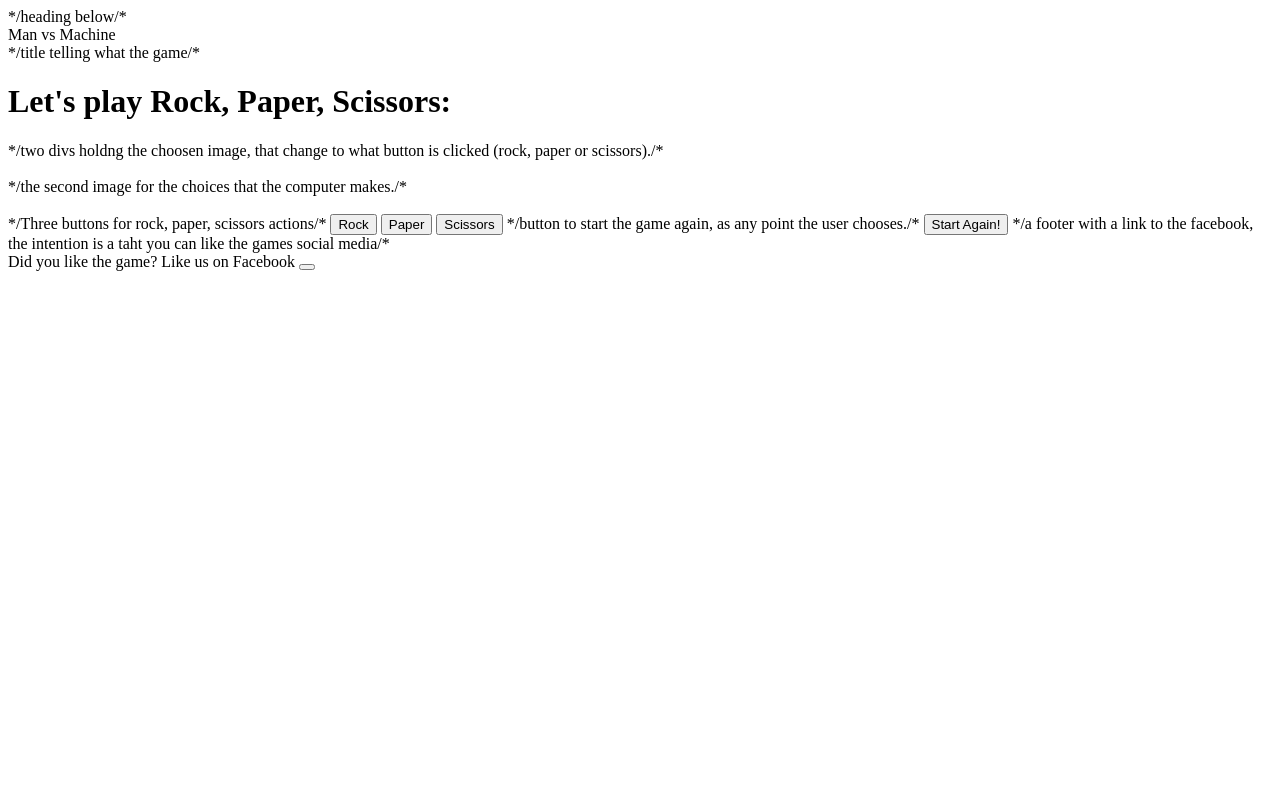
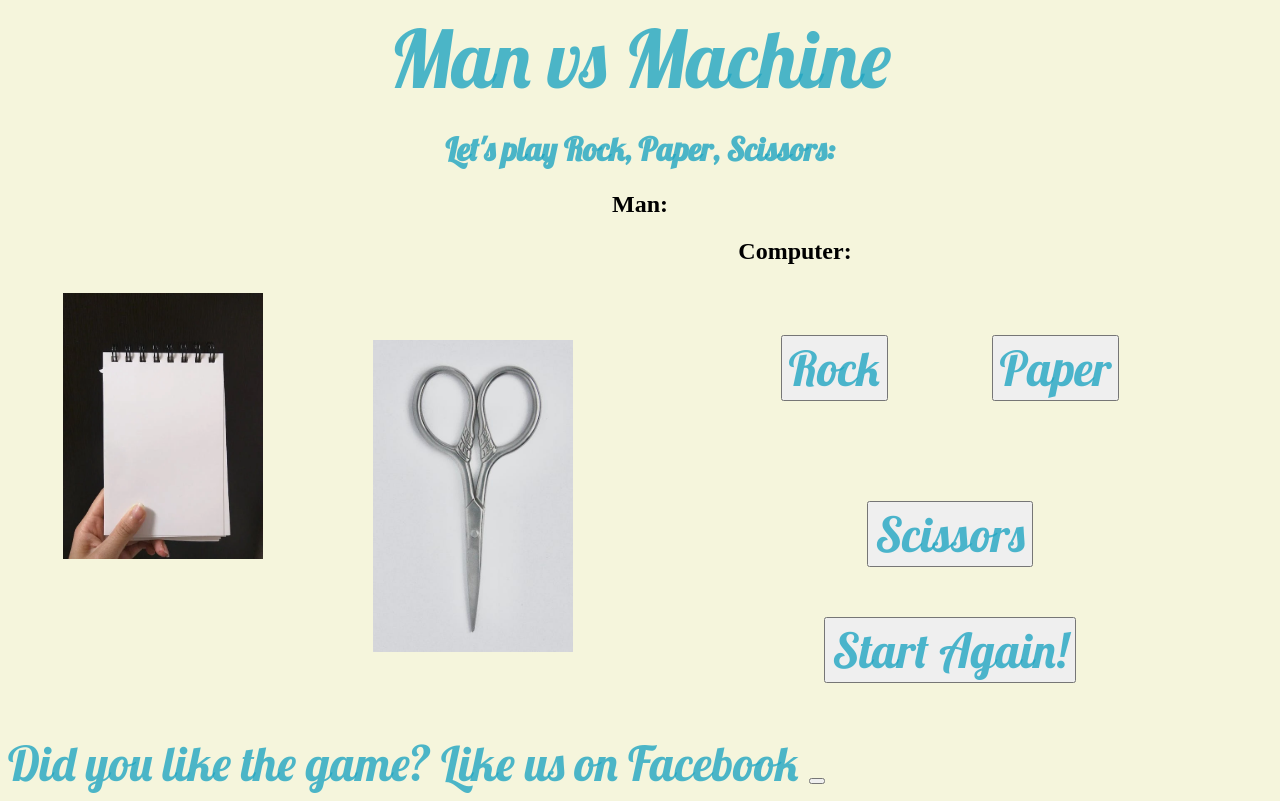
Before and after one commit to hnjw-png/manvsmachine, a plain HTML site: page index.html in a window 1280 px wide. Drawn offline with Linux system fonts and the light colour scheme.

Commit message:
add basic css design

```diff
--- a/assets/css/style.css
+++ b/assets/css/style.css
@@ -0,0 +1,78 @@
+@import url('https://fonts.googleapis.com/css2?family=Lobster&display=swap');
+
+body {
+    background-color: beige;
+
+}
+
+header {
+    font-family: "Lobster";
+    color: rgba(32, 165, 194, 0.8);
+    font-size: 5rem;
+    text-align: center;
+}
+
+#title {
+    font-family: "Lobster";
+    color:rgba(32, 165, 194, 0.8);
+    text-align: center;
+}
+
+
+/*sections position*/
+
+section {
+    text-align: center;
+}
+
+/*images*/
+
+
+#man-start {
+    width: 200px;
+    margin-top: 50px;
+    margin-left: 50px;
+    margin-right: 50px;
+    float: left;
+    padding:5px;
+
+}
+
+#computer-start {
+    width: 200px;
+    margin-top: 50px;
+    margin-left: 50px;
+    margin-right: 50px;
+    float: left;
+    padding: 5px;
+
+
+}
+
+
+
+/*buttons*/
+
+.buttons {
+    color:rgba(32, 165, 194, 0.8);
+    font-family: "Lobster";
+    font-size: 3rem;
+    margin: 50px 50px 50px;
+
+}
+
+#start-again {
+    color:rgba(32, 165, 194, 0.8);
+    font-family: "Lobster";
+    font-size: 3rem;
+}
+
+/*footer*/
+
+footer {
+    color:rgba(32, 165, 194, 0.8);
+    font-family: "Lobster";
+    font-size: 3rem;
+    margin-top: 50px;
+
+}
--- a/index.html
+++ b/index.html
@@ -9,37 +9,38 @@
     <title>Document</title>
 </head>
 <body>
-    */heading below/*
+    <!--heading below -->
     <header>Man vs Machine</header>
 
-    */title telling what the game/*
-    <h1 id = header >Let's play Rock, Paper, Scissors:</h1>
+    <!--title telling what the game-->
+    <h1 id = "title">Let's play Rock, Paper, Scissors:</h1>
 
-    */two divs holdng the choosen image, that change to what button is clicked (rock, paper or scissors)./*
-    <div>
-            <img src = "" alt = "" id = "">
+    <!--two divs holdng the choosen image, that change to what button is clicked (rock, paper or scissors)./*-->
+    <section>
+    <h2>Man:</h2>
+    <div id = "postion">
+    <img src = "/assets/images/paper.webp" alt = "paper" id = "man-start">
+    <!--the second image for the choices that the computer makes./*-->
+    <h2>Computer:</h2>
+    <img src = "/assets/images/scissors.jpeg" alt = "scissors" id = "computer-start"></div>
+    </section>
 
-    </div>
-
-    */the second image for the choices that the computer makes./*
-
-    <div>
-
-        <img src = "">
-
-    </div>
-
-    */Three buttons for rock, paper, scissors actions/*
+    <!--Three buttons for rock, paper, scissors actions/*-->
+    <section>
 
     <button class = buttons>Rock</button>
     <button class = buttons>Paper</button>
     <button class = buttons>Scissors</button>
 
-    */button to start the game again, as any point the user chooses./*
+    <!--button to start the game again, as any point the user chooses./*-->
 
-    <button id = start-again>Start Again!</button>
+</section>
 
-    */a footer with a link to the facebook, the intention is a taht you can like the games social media/*
+<section>
+
+    <button id = "start-again">Start Again!</button>
+</section>
+    <!--a footer with a link to the facebook, the intention is a that you can like the games social media-->
 
     <footer>Did you like the game? Like us on Facebook
         <button class = "facebook-button"></button>
```
Also changed, not shown: assets/images/paper.webp (added), assets/images/rock.jpeg (added), assets/images/scissors.jpeg (added).
